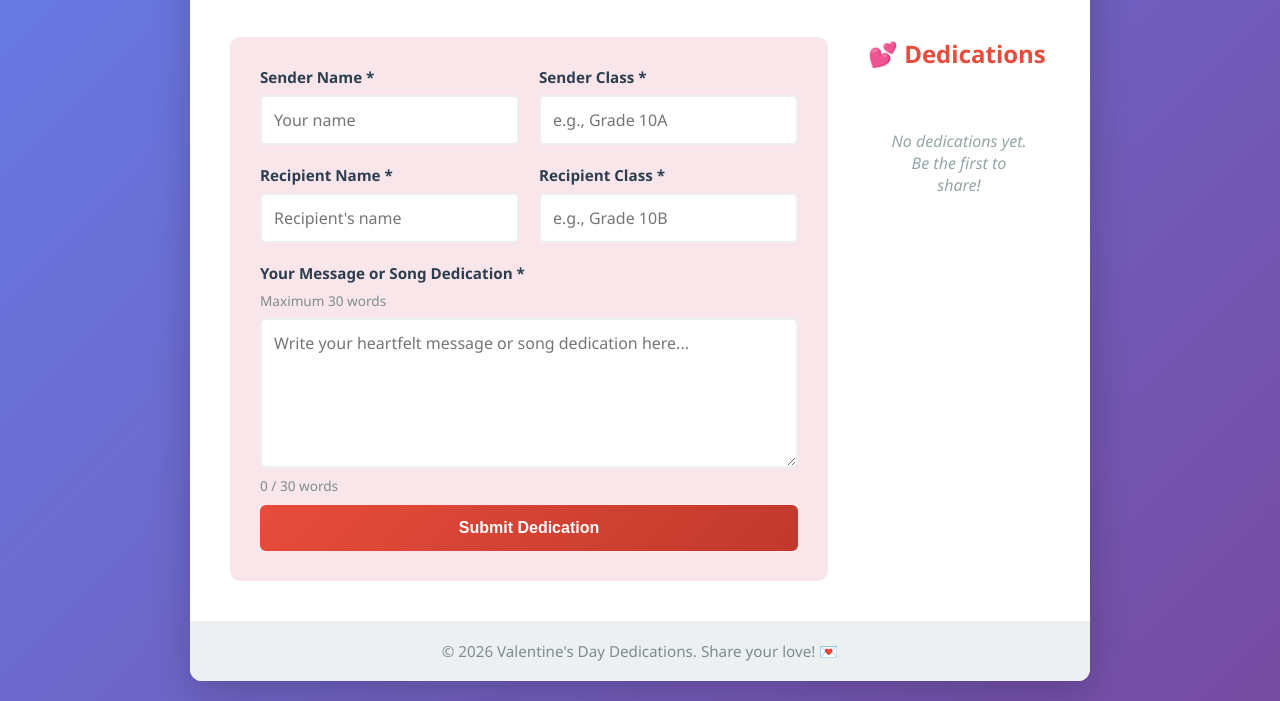
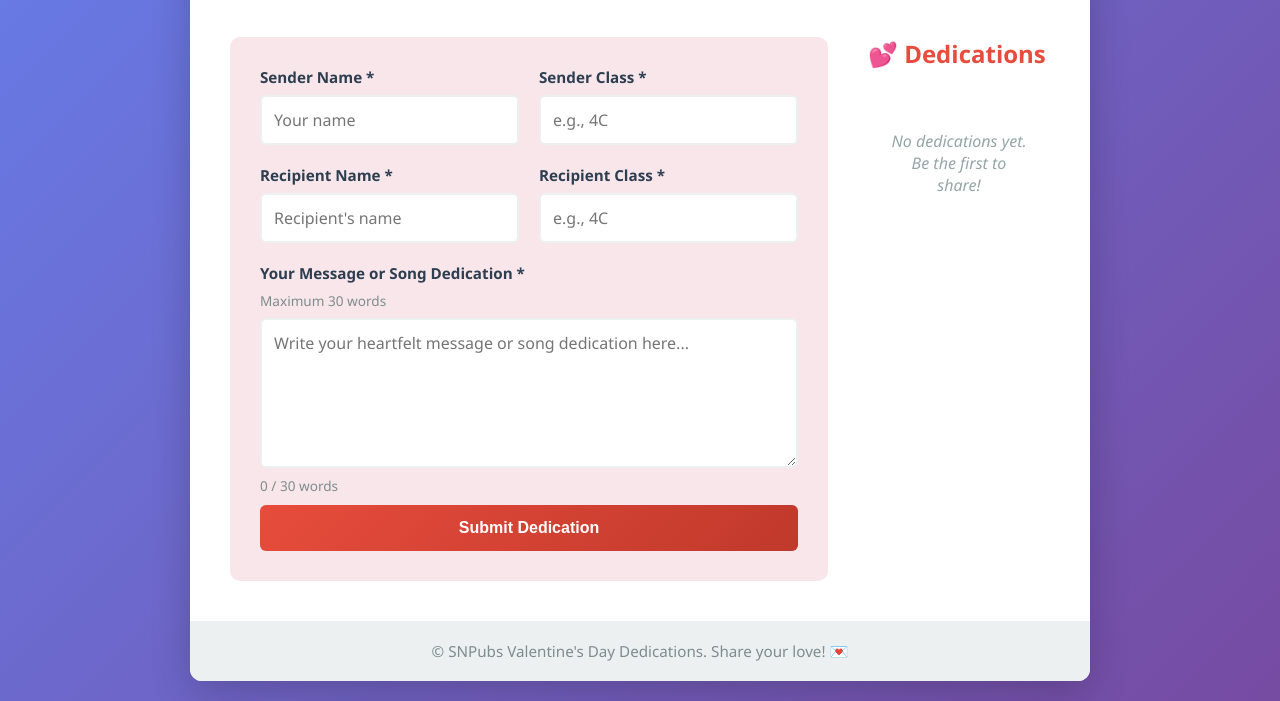
Before and after one commit to avrilwl/snpubsvday, a website: page index.html in a window 1280 px wide. Shown: the part 192-893 px from the top of the page. Drawn offline with Linux system fonts and the light colour scheme.

Commit message:
Add files via upload

```diff
--- a/index.html
+++ b/index.html
@@ -36,7 +36,7 @@
                                 id="senderClass"
                                 name="senderClass"
                                 required
-                                placeholder="e.g., Grade 10A"
+                                placeholder="e.g., 4C"
                             >
                             <span class="error" id="senderClassError"></span>
                         </div>
@@ -62,7 +62,7 @@
                                 id="recipientClass"
                                 name="recipientClass"
                                 required
-                                placeholder="e.g., Grade 10B"
+                                placeholder="e.g., 4C"
                             >
                             <span class="error" id="recipientClassError"></span>
                         </div>
@@ -96,7 +96,7 @@
         </main>
 
         <footer>
-            <p>&copy; 2026 Valentine's Day Dedications. Share your love! 💌</p>
+            <p>&copy; SNPubs Valentine's Day Dedications. Share your love! 💌</p>
         </footer>
     </div>
 
```
